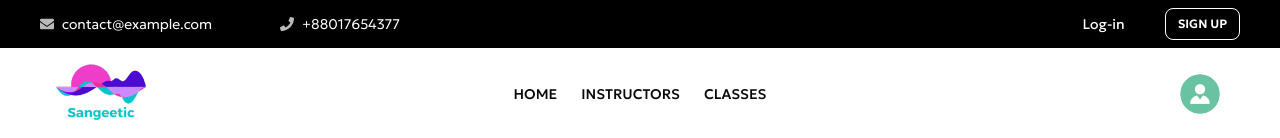
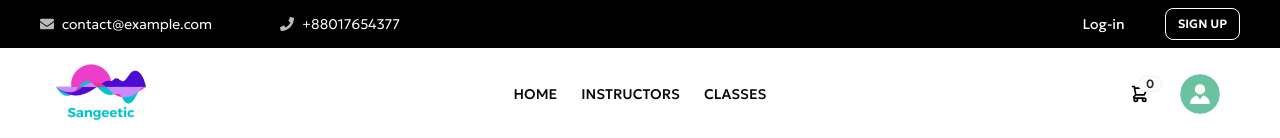
Before and after one commit to skmajumder/music-school, a React (Vite) app: page / in a window 1280 px wide. Shown: the top 138 px of the page. Built offline with nearby package versions, Linux system fonts and the light colour scheme; no server answers.

Commit message:
update course info after enroll

```diff
--- a/src/components/Course/Course.jsx
+++ b/src/components/Course/Course.jsx
@@ -1,9 +1,18 @@
-import React from "react";
-import { Link } from "react-router-dom";
+import React, { useState } from "react";
 import { FaCartPlus } from "react-icons/fa";
+import useAuth from "../../hooks/useAuth";
+import Swal from "sweetalert2";
+import axios from "axios";
+import useCart from "../../hooks/useCart";
+import useClass from "../../hooks/useClass";
 
 const Course = ({ info }) => {
+  const { user } = useAuth();
+  const { refetch } = useCart();
+  const { courseRefetch } = useClass();
   const {
+    _id,
+    classID,
     image,
     className,
     instructorName,
@@ -13,6 +22,41 @@ const Course = ({ info }) => {
     enrolledStudents,
     startDate,
   } = info;
+
+  // * Add to Cart
+  const handleAddToCart = (course) => {
+    if (user && user.email) {
+      const courseInfo = {
+        courseID: _id,
+        name: className,
+        instructor: instructorName,
+        price,
+        email: user.email,
+      };
+      axios.post("http://localhost:3000/carts", courseInfo).then((response) => {
+        if (response.data.insertedId) {
+          axios
+            .patch(`http://localhost:3000/classes/update/${_id}`, {
+              availableSeats: availableSeats - 1,
+              enrolledStudents: enrolledStudents + 1,
+            })
+            .then((response) => {
+              refetch();
+              courseRefetch();
+              Swal.fire(
+                "Successful!",
+                `${className} added to cart successfully`,
+                "success"
+              );
+            })
+            .catch((error) => {
+              console.error("Error updating course data:", error);
+            });
+        }
+      });
+    }
+  };
+
   return (
     <>
       <div className={`music-class ${availableSeats === 0 && "bg-red-300"}`}>
@@ -52,6 +96,7 @@ const Course = ({ info }) => {
           </div>
           <div className="mt-8">
             <button
+              onClick={() => handleAddToCart(info)}
               className={`btn bg-[#E43397] hover:bg-[#e43397d2] flex justify-start items-center gap-1 font-semibold ${
                 availableSeats === 0 && "disabled:!cursor-not-allowed"
               }`}
--- a/src/components/Header/Header.jsx
+++ b/src/components/Header/Header.jsx
@@ -4,9 +4,12 @@ import { Link, useNavigate } from "react-router-dom";
 import Logo from "../../assets/images/logo.png";
 import Avatar from "../../assets/images/avatar.png";
 import useAuth from "../../hooks/useAuth";
+import useCart from "../../hooks/useCart";
 
 const Header = () => {
   const { user, logOut } = useAuth();
+  const { carts } = useCart();
+  console.log(carts);
 
   const [isOpen, setIsOpen] = useState(false);
   const navigation = useNavigate();
@@ -109,6 +112,44 @@ const Header = () => {
               </ul>
             </nav>
             <div className="w-3/12 flex justify-start md:justify-end gap-0 md:gap-3">
+              <div className="dropdown dropdown-end">
+                <label tabIndex={0} className="btn btn-ghost btn-circle">
+                  <div className="indicator">
+                    <svg
+                      xmlns="http://www.w3.org/2000/svg"
+                      className="h-5 w-5"
+                      fill="none"
+                      viewBox="0 0 24 24"
+                      stroke="currentColor"
+                    >
+                      <path
+                        strokeLinecap="round"
+                        strokeLinejoin="round"
+                        strokeWidth="2"
+                        d="M3 3h2l.4 2M7 13h10l4-8H5.4M7 13L5.4 5M7 13l-2.293 2.293c-.63.63-.184 1.707.707 1.707H17m0 0a2 2 0 100 4 2 2 0 000-4zm-8 2a2 2 0 11-4 0 2 2 0 014 0z"
+                      />
+                    </svg>
+                    <span className="badge badge-sm indicator-item">
+                      {carts?.length || 0}
+                    </span>
+                  </div>
+                </label>
+                <div
+                  tabIndex={0}
+                  className="mt-3 card card-compact dropdown-content w-52 bg-base-100 shadow"
+                >
+                  <div className="card-body">
+                    <span className="font-bold text-lg">
+                      {carts?.length || 0} Items
+                    </span>
+                    <div className="card-actions">
+                      <button className="btn btn-primary btn-block">
+                        View cart
+                      </button>
+                    </div>
+                  </div>
+                </div>
+              </div>
               <div className="dropdown dropdown-end">
                 <label tabIndex={0} className="btn btn-ghost btn-circle avatar">
                   <div className="w-10 rounded-full">
--- /dev/null
+++ b/src/hooks/useCart.jsx
@@ -0,0 +1,24 @@
+import { useQuery } from "@tanstack/react-query";
+import useAuth from "./useAuth";
+
+const useCart = () => {
+  const { user, loading } = useAuth();
+
+  const {
+    isLoading,
+    data: carts = [],
+    refetch,
+  } = useQuery({
+    queryKey: ["carts", user?.email],
+    enabled: !loading,
+    queryFn: async () => {
+      const response = await fetch(
+        `http://localhost:3000/carts?email=${user?.email}`
+      );
+      return response.json();
+    },
+  });
+  return { carts, isLoading, refetch };
+};
+
+export default useCart;
--- a/src/hooks/useClass.jsx
+++ b/src/hooks/useClass.jsx
@@ -4,7 +4,7 @@ const useClass = () => {
   const {
     isLoading: loading,
     data: classes = [],
-    refetch,
+    refetch: courseRefetch,
   } = useQuery({
     queryKey: ["classes"],
     queryFn: async () => {
@@ -12,7 +12,7 @@ const useClass = () => {
       return response.json();
     },
   });
-  return { classes, loading, refetch };
+  return { classes, loading, courseRefetch };
 };
 
 export default useClass;
```
Also changed, not shown: public/data.json (+22 -12 lines), src/hooks/useUser.jsx (added).
